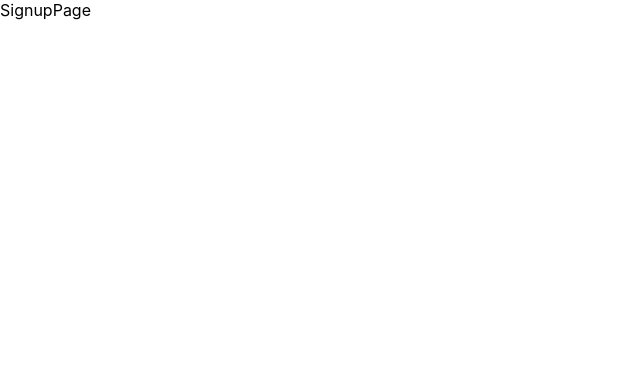
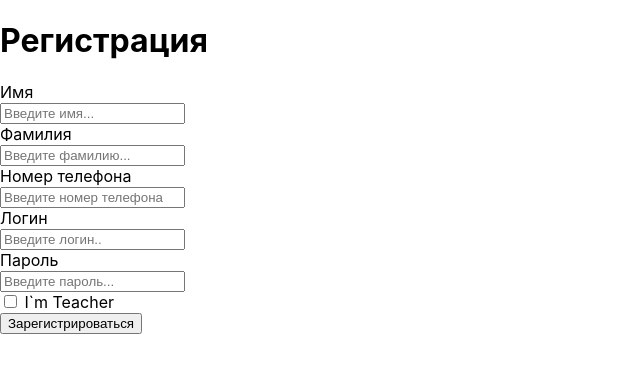
Before and after one commit to UmaYans/ilma-skill-frontend, a React (Create React App) app: page /sign-up in a window 1280 px wide. Shown: the top 372 px of the page, without its empty margins (0-640 px from the left). Built offline with nearby package versions, Linux system fonts and the light colour scheme.

Commit message:
Сделал регистрацию.

```diff
--- a/package.json
+++ b/package.json
@@ -2,6 +2,7 @@
   "name": "front_kit",
   "version": "0.1.0",
   "private": true,
+  "proxy": "http://localhost:4100",
   "dependencies": {
     "@reduxjs/toolkit": "^1.8.2",
     "@testing-library/jest-dom": "^5.16.4",
@@ -9,8 +10,9 @@
     "@testing-library/user-event": "^13.5.0",
     "react": "^18.2.0",
     "react-dom": "^18.2.0",
+    "react-redux": "^8.0.2",
     "react-router-dom": "^6.3.0",
-    "react-scripts": "^2.1.3",
+    "react-scripts": "^5.0.1",
     "web-vitals": "^2.1.4"
   },
   "scripts": {
--- a/src/index.js
+++ b/src/index.js
@@ -3,12 +3,16 @@ import ReactDOM from "react-dom/client";
 import { BrowserRouter } from "react-router-dom";
 import "./index.css";
 import App from "./pages/App";
+import { Provider } from "react-redux";
+import {store} from "../src/redux-toolkit/app/store";
 
 const root = ReactDOM.createRoot(document.getElementById("root"));
 root.render(
   <React.StrictMode>
     <BrowserRouter>
-      <App />
+      <Provider store={store}>
+        <App />
+      </Provider>
     </BrowserRouter>
   </React.StrictMode>
 );
--- a/src/pages/Sign-in/SigninPage.jsx
+++ b/src/pages/Sign-in/SigninPage.jsx
@@ -1,11 +1,14 @@
-import React from 'react';
+import React from "react";
+import { useDispatch, useSelector } from "react-redux";
 
 const SigninPage = () => {
-  return (
-    <div>
-      SigninPage
-    </div>
-  );
+
+
+  const dispatch = useDispatch();
+
+  const error = useSelector((state) => state.user.error);
+
+  return <div>SigninPage</div>;
 };
 
 export default SigninPage;
--- a/src/pages/Sign-up/SignupPage.jsx
+++ b/src/pages/Sign-up/SignupPage.jsx
@@ -1,7 +1,120 @@
-import React from "react";
+import React, { useState } from "react";
+import { useDispatch, useSelector } from "react-redux";
+import { registerUser } from "../../redux-toolkit/features/usersSlice";
 
 const SignupPage = () => {
-  return (<div>SignupPage</div>);
+  const dispatch = useDispatch();
+
+  const signinUp = useSelector((state) => state.user.signinUp);
+  const error = useSelector((state) => state.user.error);
+
+  const [firstName, setFirstName] = useState("");
+  const [lastName, setLastName] = useState("");
+  const [login, setLogin] = useState("");
+  const [password, setPassword] = useState("");
+  const [phone, setPhone] = useState("");
+  const [role, setRole] = useState("User");
+  const [check, setCheck] = useState(false);
+
+  const handleRole = () => {
+    setCheck(!check);
+    if (!check) {
+      setRole("Teacher");
+      console.log(setRole);
+    }
+    if (check) {
+      setRole("User");
+    }
+  };
+
+  const hadleChangeName = (e) => {
+    setFirstName(e.target.value);
+  };
+
+  const handleChangeLastName = (e) => {
+    setLastName(e.target.value);
+  };
+
+  const handleChangeLogin = (e) => {
+    setLogin(e.target.value);
+  };
+
+  const handleChangePassword = (e) => {
+    setPassword(e.target.value);
+  };
+
+  const handleChangePhone = (e) => {
+    setPhone(e.target.value);
+  };
+
+  const handleSubmit = ()=> {
+    dispatch(registerUser({login,firstName,lastName,password,phone,role}))
+    setPassword('')
+    setPhone('')
+    setFirstName('')
+    setLastName('')
+  }
+
+  return (
+    <div>
+      {error}
+      <h1>Регистрация</h1>
+      <div>
+        Имя
+        <div className="inp1">
+          <input
+            value={firstName}
+            type="text"
+            placeholder="Введите имя..."
+            onChange={hadleChangeName}
+          />
+        </div>
+        Фамилия
+        <div className="inp2">
+          <input
+            value={lastName}
+            type="text"
+            placeholder="Введите фамилию..."
+            onChange={handleChangeLastName}
+          />
+        </div>
+        Номер телефона
+        <div>
+          <input
+            type="text"
+            value={phone}
+            placeholder="Введите номер телефона"
+            onChange={handleChangePhone}
+          />
+        </div>
+        Логин
+        <div>
+          <input
+            value={login}
+            type="text"
+            placeholder="Введите логин.."
+            onChange={handleChangeLogin}
+          />
+        </div>
+        Пароль
+        <div>
+          <input
+            value={password}
+            type="password"
+            placeholder="Введите пароль..."
+            onChange={handleChangePassword}
+          />
+        </div>
+        <div>
+          <input type="checkbox" value={check} onChange={handleRole} /> I`m
+          Teacher
+        </div>
+      </div>
+      <div>
+        <button disabled={signinUp} onClick={handleSubmit}>Зарегистрироваться</button>
+      </div>
+    </div>
+  );
 };
 
 export default SignupPage;
--- /dev/null
+++ b/src/redux-toolkit/app/store.js
@@ -0,0 +1,8 @@
+import { configureStore } from "@reduxjs/toolkit";
+import usersSlice from "../features/usersSlice";
+
+export const store = configureStore({
+  reducer: {
+    user: usersSlice,
+  }
+})
--- /dev/null
+++ b/src/redux-toolkit/features/usersSlice.js
@@ -0,0 +1,93 @@
+import { createAsyncThunk, createSlice } from "@reduxjs/toolkit";
+
+const initialState = {
+  signinUp: false,
+  signinIn: false,
+  error: null,
+  users: {},
+  token: localStorage.getItem("token"),
+  loading: false,
+};
+
+export const registerUser = createAsyncThunk(
+  "add/user",
+  async ({ firstName, lastName, login, password, phone, role }, thunkAPI) => {
+    try {
+      const res = await fetch("/users", {
+        method: "POST",
+        headers: {
+          "Content-Type": "application/json",
+        },
+        body: JSON.stringify({
+          firstName,
+          lastName,
+          login,
+          password,
+          phone,
+          role,
+        }),
+      });
+      const data = await res.json();
+      return thunkAPI.fulfillWithValue(data);
+    } catch (error) {
+      return thunkAPI.rejectWithValue({
+        error: "Ошибка при регистрации:" + error.toString(),
+      });
+    }
+  }
+);
+
+export const auth = createAsyncThunk(
+  "login/user",
+  async ({ login, password }, thunkAPI) => {
+    try {
+      const res = await fetch("/login", {
+        method: "POST",
+        headers: {
+          "Content-Type": "application/json",
+        },
+        body: JSON.stringify({ login, password }),
+      });
+      const data = await res.json();
+      if (data.error) {
+        return thunkAPI.rejectWithValue({
+          error: data.error,
+        });
+      } else {
+        localStorage.setItem("token", data.token);
+        return thunkAPI.fulfillWithValue(data.token);
+      }
+    } catch (error) {
+      return thunkAPI.rejectWithValue({ error });
+    }
+  }
+);
+
+const usersSlice = createSlice({
+  name: "users",
+  initialState,
+  reducers: {},
+  extraReducers: (builder) => {
+    builder
+      .addCase(registerUser.fulfilled, (state, action) => {
+        state.signUp = false;
+        state.error = action.payload.error;
+      })
+      .addCase(registerUser.pending, (state, action) => {
+        state.signUp = true;
+      })
+      .addCase(registerUser.rejected, (state, action) => {
+        state.signUp = false;
+        state.error = action.payload.error;
+      });
+    builder
+      .addCase(auth.fulfilled, (state, action) => {
+        state.token = action.payload;
+      })
+      .addCase(auth.rejected, (state, action) => {
+        state.error = action.payload.error;
+      });
+  },
+});
+
+export default usersSlice.reducer;
```
Also changed, not shown: src/pages/Sign-up/Signup.module.css (added), src/redux-toolkit/index.js (added), 1 other file (tests, documents, lock files or other folders).
